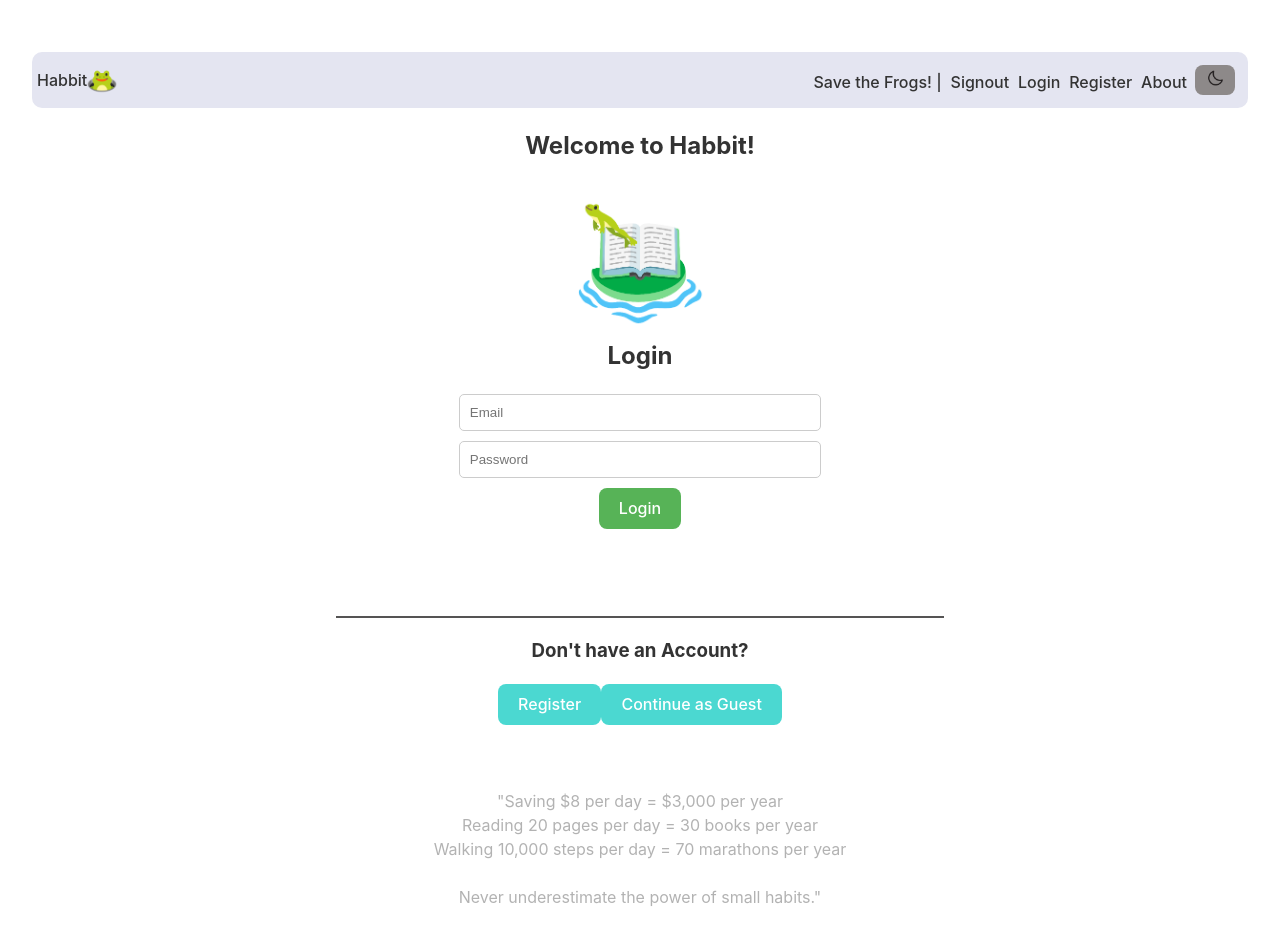
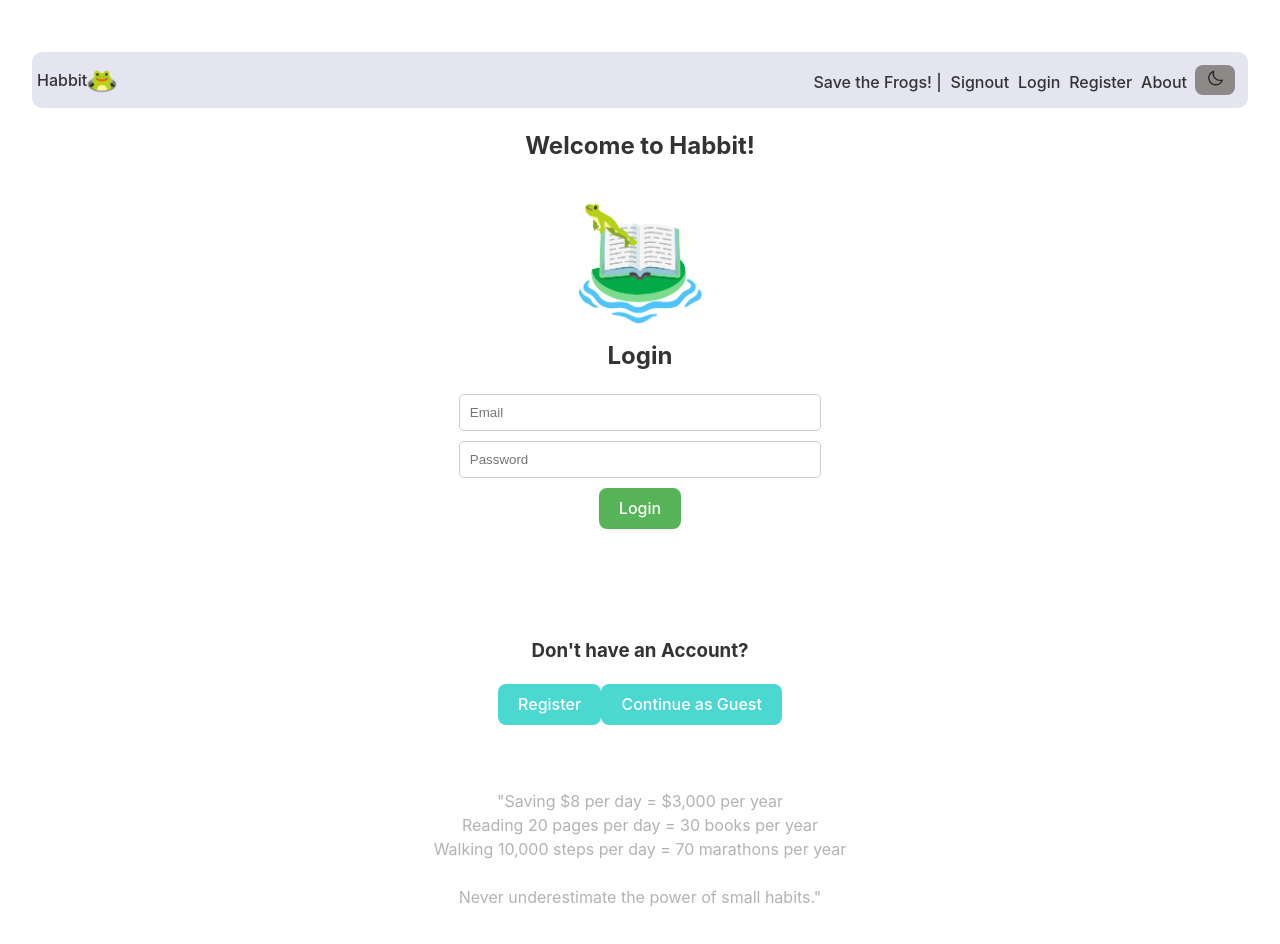
Before and after one commit to christopherdsmd/Habbit-frontend, a React (Vite) app: page /login in a window 1280 px wide. Shown: the top 944 px of the page. Built offline with nearby package versions, Linux system fonts and the light colour scheme.

Commit message:
Update solidline css color

```diff
--- a/src/index.css
+++ b/src/index.css
@@ -76,6 +76,6 @@ button:focus-visible {
   border: 0;
   width: 50%;
   height: 2px;
-  background: #555454;
+  background: ##e4e5f1;
   margin: 15px auto;
 }
```
